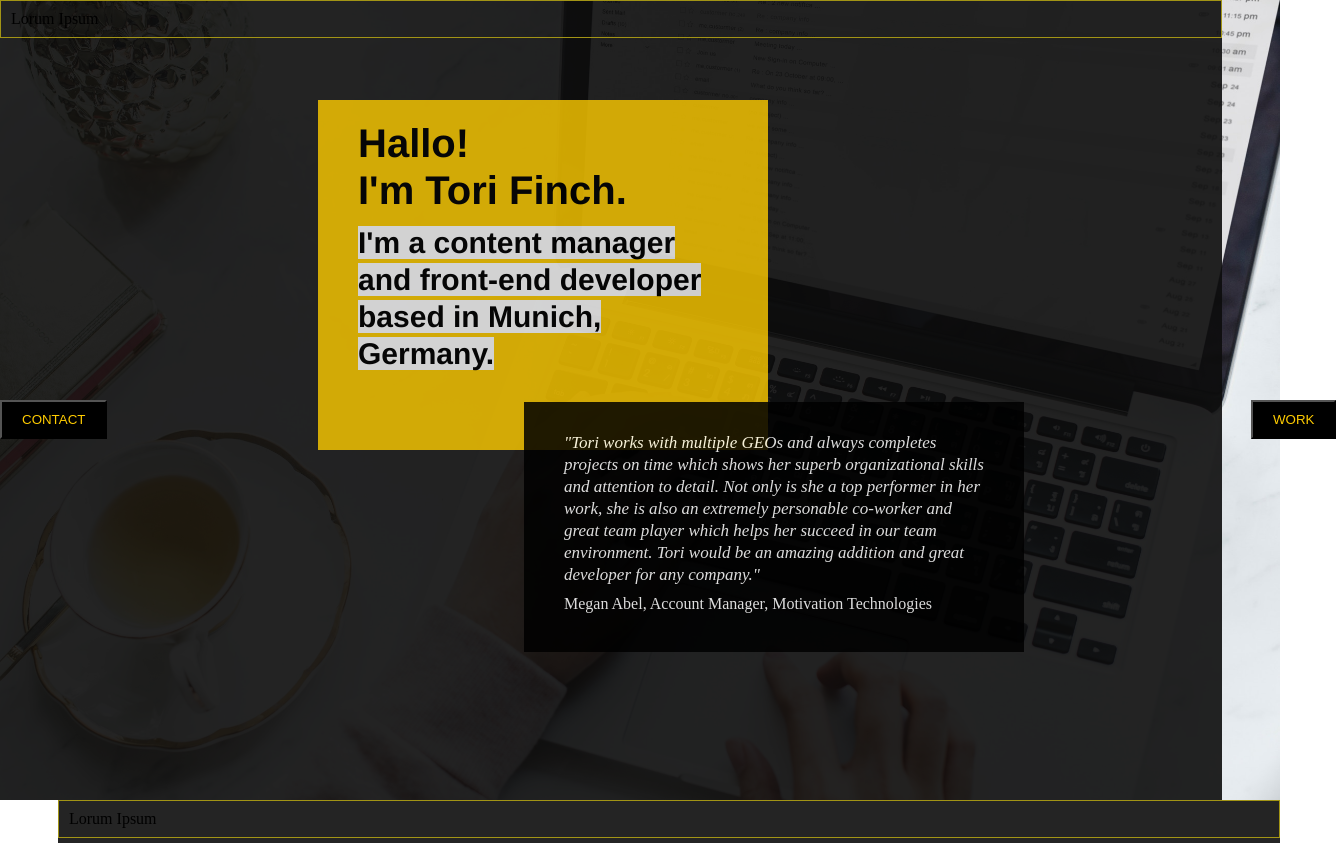
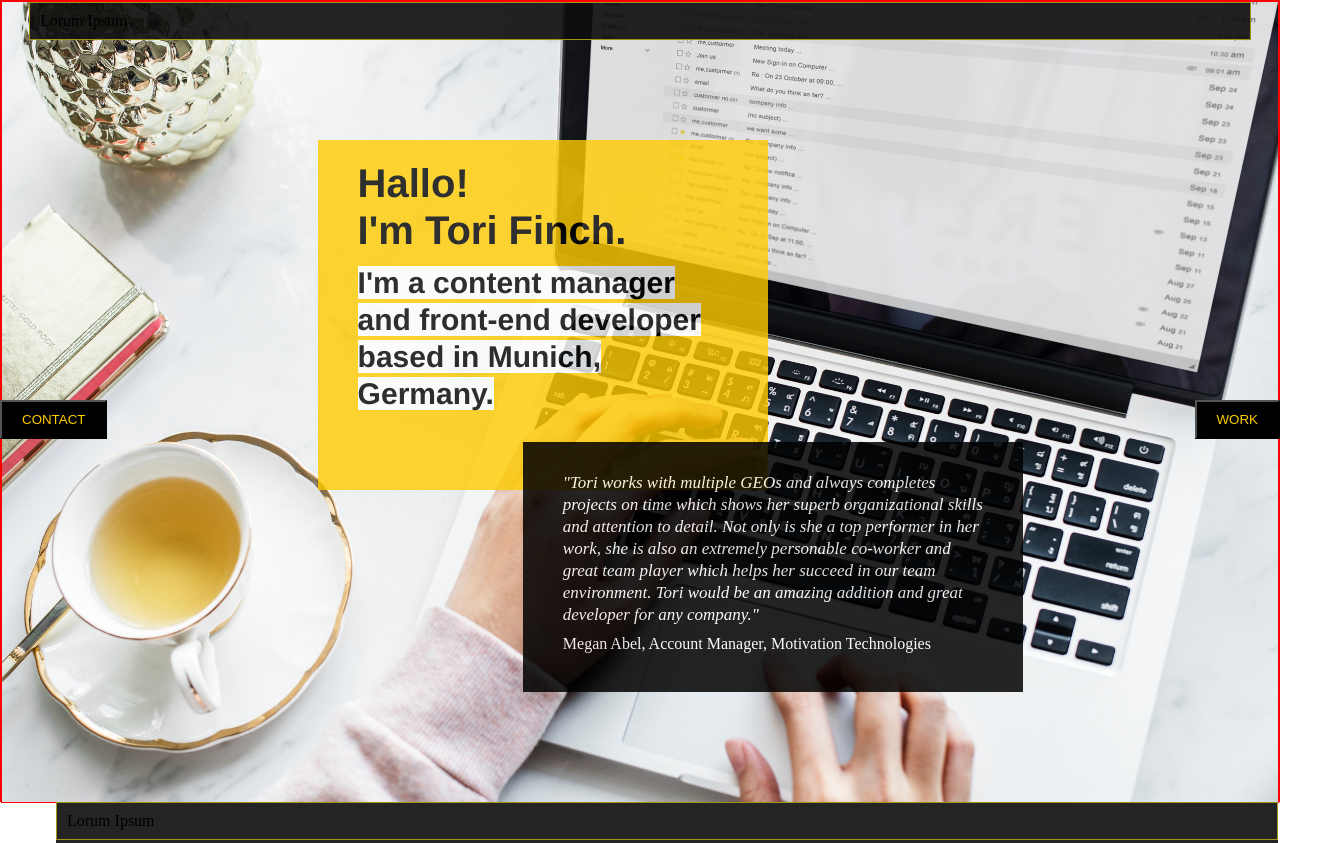
Before and after one commit to torikk/Portfolio, a plain HTML site: page index.html in a window 1280 px wide. Shown: the top 843 px of the page, 1336 px wide, since content can reach past the window. Drawn offline with nearby package versions, Linux system fonts and the light colour scheme.

Commit message:
slider update

```diff
--- a/css/style.css
+++ b/css/style.css
@@ -1,6 +1,15 @@
 
 body, html {
     height: 100%;
+    border: 1px solid red;
+}
+
+
+// This applies from 600px onwards
+@media only screen and (min-width: 600px) {
+  body {
+    border: 1px solid green;
+  }
 }
 
 .container {
@@ -27,11 +36,11 @@ button {
     top: 50%;
 }
 
-button > .leftBtn {
+.slide-toggleL {
     left: 0;
 }
 
-button > .rigthBtn {
+.slide-toggleR {
     right: 0;
 }
 
@@ -109,6 +118,9 @@ mark {
     overflow: hidden;
     background-color: rgba(13, 13, 13, 0.9);
     height:100%;
+    position:relative;
+    left: 0;
+    top: 0;
     }
 
 .box2 {
--- a/index.html
+++ b/index.html
@@ -17,14 +17,13 @@
 <div class="container">
 
 
-      <div class="box1"><div class="box-inner">Lorum Ipsum</div></div>
 
 
 <div class="flex-container">
+   <div class="box1"><div class="box-inner">Lorum Ipsum</div>
 
-    <div>
-        <button type="button" class="slide-toggleL leftBtn">WORK</div>
-    </div>
+   </div>
+   <button type="button" class="slide-toggleR rightBtn">WORK</div>
 
     <div class="textPosition">
         <div class="header">
@@ -38,7 +37,7 @@
     </div>
 
     <div>
-        <button type="button" class="slide-toggleL rigthBtn">CONTACT</div>
+        <button type="button" class="slide-toggleL leftBtn">CONTACT</div>
     </div>
 
 </div>
```
